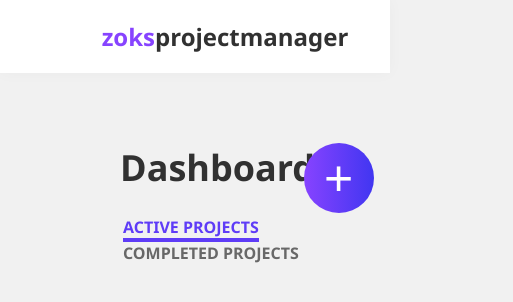
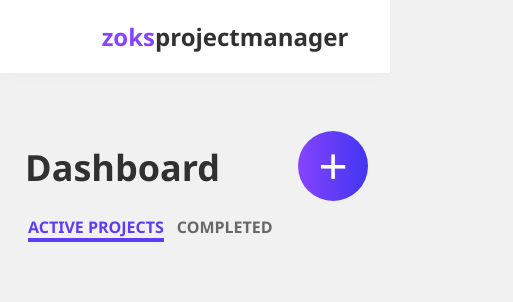
Before and after one commit to Zoksss/zoksprojectmanager, a React (Create React App) app: page / in a window 390 px wide. Shown: the top 302 px of the page, 513 px wide, since content can reach past the window. Built offline with nearby package versions, Linux system fonts and the light colour scheme; the HTML template or start-up script is replaced by a standard one.

Commit message:
responsive fixes

```diff
--- a/src/App.js
+++ b/src/App.js
@@ -41,7 +41,7 @@ function App() {
       <div className="dashboard-selector-container">
         <h1 className="dashboard-selector-title">Dashboard</h1>
         <a className={`hover-underline-animation ${!isFinishedShown?"active-dashboard":""}`} href="#" onClick={() => setIsFinishedShown(false)}>ACTIVE PROJECTS</a>
-        <a className={`hover-underline-animation ${isFinishedShown?"active-dashboard":""}`} href="#" onClick={() => {setIsFinishedShown(true)}}>COMPLETED PROJECTS</a>
+        <a className={`hover-underline-animation ${isFinishedShown?"active-dashboard":""}`} href="#" onClick={() => {setIsFinishedShown(true)}}>COMPLETED</a>
         <button className="add-card" onClick={() => setCreatingNewCard(true)}>+</button>
       </div>
       <div className="card-container">
--- a/src/App.scss
+++ b/src/App.scss
@@ -4,7 +4,7 @@
   margin-left: 120px;
   margin-top: 70px;
   position: relative;
-  width: 65%;
+  width: 88%;
   .dashboard-selector-title{
     font-size: 36px;
     font-weight: 700;
@@ -51,7 +51,7 @@
 
 .card-container{
   display: flex;
-  width: 70%;
+  width: 95%;
   padding: 10px 120px;
   flex-wrap: wrap;
 }
@@ -84,3 +84,32 @@
   transform: scaleX(1);
   transform-origin: bottom left;
 }
+
+@media only screen and (max-width: 976px) {
+  .dashboard-selector-container{
+    margin-left: 25px !important;
+  }
+  .card-container{
+    padding: 10px 25px !important;
+  }
+}
+
+@media only screen and (max-width: 440px) {
+  .project-card{
+    width: 275px !important;
+    margin-left: 25px;
+  }
+  .card-container{
+    padding: 0 !important;
+    width: 100% !important;
+  }
+  .dashboard-selector-container{
+    a{
+      font-size: 16px !important;
+      margin-right: 10px !important
+    }
+  }
+  .add-card{
+    top: -12px !important;
+  }
+}
--- a/src/Components/Nav/Navbar.scss
+++ b/src/Components/Nav/Navbar.scss
@@ -11,6 +11,7 @@
     -webkit-box-shadow: 0px 0px 15px 0px rgba(0,0,0,0.03);
     -moz-box-shadow: 0px 0px 15px 0px rgba(0,0,0,0.03);
     box-shadow: 0px 0px 15px 0px rgba(0,0,0,0.03);
+    z-index: 9999999;
 }
 
 .nav-title-highlight{
--- a/src/Components/NewCard/NewCard.jsx
+++ b/src/Components/NewCard/NewCard.jsx
@@ -8,9 +8,9 @@ function NewCard(props) {
   const sublineRef = useRef(null);
 
   const transition = useTransition(props.creatingNewCard, {
-    from: { right: 250, y: 0, opacity: 0 },
-    enter: { right: 0, y: 0, opacity: 1 },
-    leave: { right: -250, y: 0, opacity: 0 },
+    from: { opacity: 0 },
+    enter: { opacity: 1 },
+    leave: {  opacity: 0 },
 
   });
   return (
--- a/src/Components/NewCard/NewCard.scss
+++ b/src/Components/NewCard/NewCard.scss
@@ -1,14 +1,17 @@
 @import "../../styles/variables";
 
 .newcard{
-    position: absolute;
+    position: fixed;
     width: 100%;
-    height: 100%;
+    height: 101%;
     background-color: rgba(#000000, 0.8);
     z-index: 99;
     display: flex;
     justify-content: center;
     align-items: center;
+    top: 49.99%;
+    left: 50%;
+    transform: translate(-50%, -50.01%) !important;
 
     .newcard-container{
         background-color: white;
@@ -80,3 +83,17 @@
         }
     }
 }
+
+@media only screen and (max-width: 440px) {
+    .newcard-container{
+        padding: 60px 30px 60px 30px !important;
+    }
+    .newcard-form-buttons{
+        input{
+            width: 49% !important;
+        }
+    }
+    .newcard-container{
+        width: 80% !important;
+    }
+}
--- a/src/Components/ProjectDashboard/ProjectDashboard.scss
+++ b/src/Components/ProjectDashboard/ProjectDashboard.scss
@@ -1,24 +1,22 @@
 @import "../../styles/variables";
 
 .project-dashboard {
-    padding-bottom: 0 !important;
-    height: 100%;
+    height: 850px;
     display: flex;
     justify-content: center;
-    align-items: center;
-    margin-top: 20px;
+    margin-top: 50px;
     position: absolute;
-    top: 57px;
+    top: 0px;
     right: 0;
     width: 100%;
-    height: 90%;
     background: $bodybg;
 }
 
 .dashboard-card {
     background-color: white;
     max-width: 420px;
-    width: 90%;
+    margin-top: 50px;
+    width: 85%;
     padding: 30px 40px;
     border-radius: 15px;
     -webkit-box-shadow: 0px 0px 15px 0px rgba(0, 0, 0, 0.9);
@@ -206,3 +204,10 @@
         font-size: 16px !important;
     }
 }
+
+
+@media only screen and (max-width: 440px) {
+    .project-dashboard{
+        //margin-top: 100px !important;
+    }
+}
--- a/src/index.css
+++ b/src/index.css
@@ -8,6 +8,7 @@ body {
     sans-serif;
   -webkit-font-smoothing: antialiased;
   -moz-osx-font-smoothing: grayscale;
+  overflow-x: hidden;
 }
 
 code {
```
